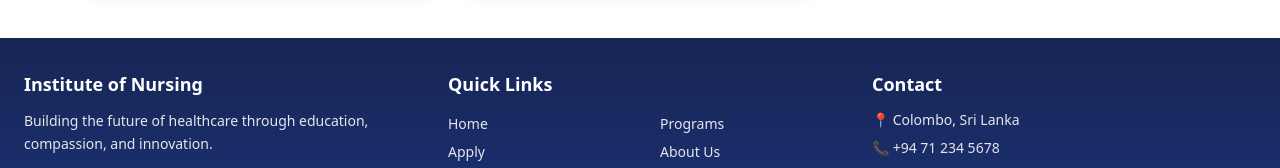
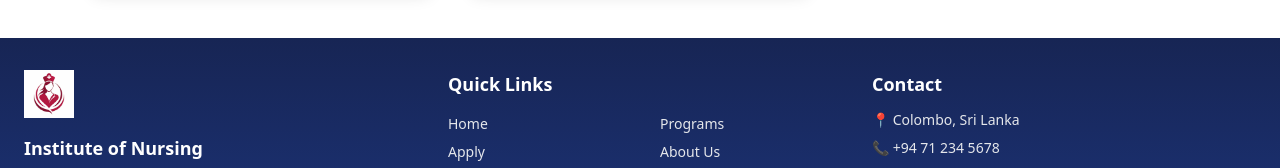
Before and after one commit to Pnishada/Nursing-college, a React (Create React App) app: page /blog in a window 1280 px wide. Shown: the part 574-742 px from the top of the page. Built offline with nearby package versions, Linux system fonts and the light colour scheme.

Commit message:
Third Commit

```diff
--- a/src/components/homepageComponents/Footer.tsx
+++ b/src/components/homepageComponents/Footer.tsx
@@ -2,6 +2,7 @@ import React, { useState } from "react";
 import { Link } from "react-router-dom";
 import { FaFacebookF, FaTwitter, FaInstagram, FaLinkedinIn, FaYoutube } from "react-icons/fa";
 import { FiChevronDown } from "react-icons/fi";
+import logo from "../../assets/images/logo/logo.png";
 
 export default function Footer(): React.ReactElement {
   const [openLinks, setOpenLinks] = useState(false);
@@ -27,6 +28,11 @@ export default function Footer(): React.ReactElement {
       <div className="max-w-7xl mx-auto px-6 py-8 grid md:grid-cols-3 gap-10">
         {/* About */}
         <div>
+          <img
+            src={logo}
+            alt="Institute of Nursing Logo"
+            className="h-12 mb-4"
+          />
           <h4 className="text-lg font-bold text-white mb-3">Institute of Nursing</h4>
           <p className="text-gray-200 leading-relaxed text-sm">
             Building the future of healthcare through education, compassion, and innovation.
```
